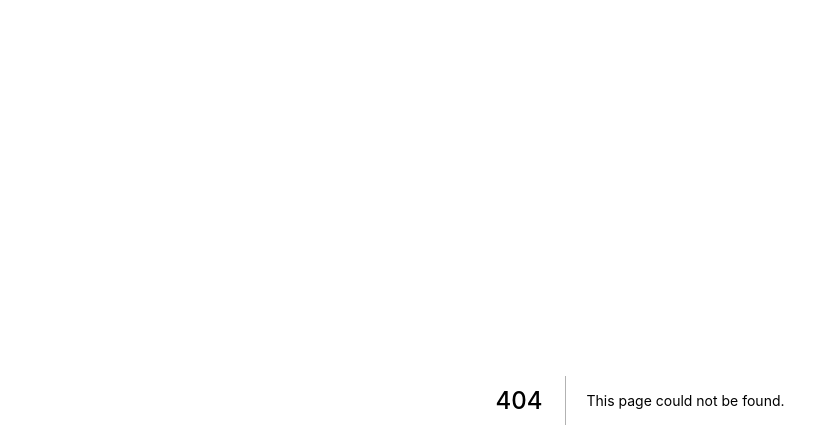
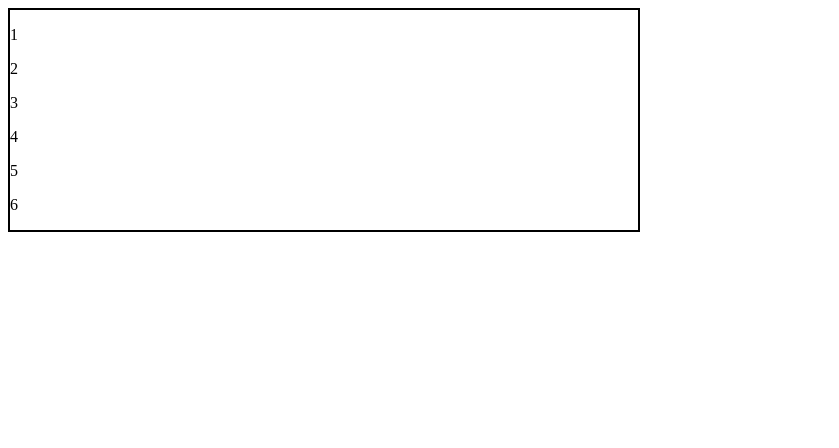
Before and after one commit to ryanctyoung/coachingassist, a Next.js app in the folder client/: page /core/court_core in a window 1280 px wide. Before the commit this address had no page. Shown: the top 448 px of the page, without its empty margins (0-839 px from the left). Built offline with nearby package versions, Linux system fonts and the light colour scheme.

Commit message:
UI library: React Bootstrap
still attempting to find the right framework

```diff
--- a/client/pages/components/landing/index.js
+++ b/client/pages/components/landing/index.js
@@ -1,9 +1,11 @@
+import React from 'react'
 import Link from 'next/link';
+import Court from '../../core/court_core';
 
 export default function Landing() {
   return (
     <div>
-      Coach's Challenge
+      <Court/>
     </div>
   );
 }
--- /dev/null
+++ b/client/pages/core/court_core.js
@@ -0,0 +1,54 @@
+import React from 'react';
+import { Container, Row, Col } from 'react-bootstrap';
+import styled from 'styled-components';
+
+
+const Box = styled.div`
+
+	width: 50%;
+`;
+
+export default function Court(props){
+
+	const Zone = (props) => {
+		let number = props.number;
+
+		return(
+			<div>
+				<p>
+					{number}
+				</p>
+			</div>
+		);
+	}
+	return(
+		<Box>
+			<Container style={{border: '2px solid black'}}>
+				<Row>
+					<Col>
+						<Zone number={1} />
+					</Col>
+					<Col>
+						<Zone number={2} />
+					</Col>
+				</Row>
+				<Row>
+					<Col>
+						<Zone number={3} />
+					</Col>
+					<Col>
+						<Zone number={4} />
+					</Col>
+				</Row>
+				<Row>
+					<Col>
+						<Zone number={5} />
+					</Col>
+					<Col>
+						<Zone number={6} />
+					</Col>
+				</Row>
+			</Container>
+		</Box>
+	);
+}
```
Also changed, not shown: client/package.json (+7 -1 lines), client/.eslintrc.js (added), 1 other file (tests, documents, lock files or other folders).
